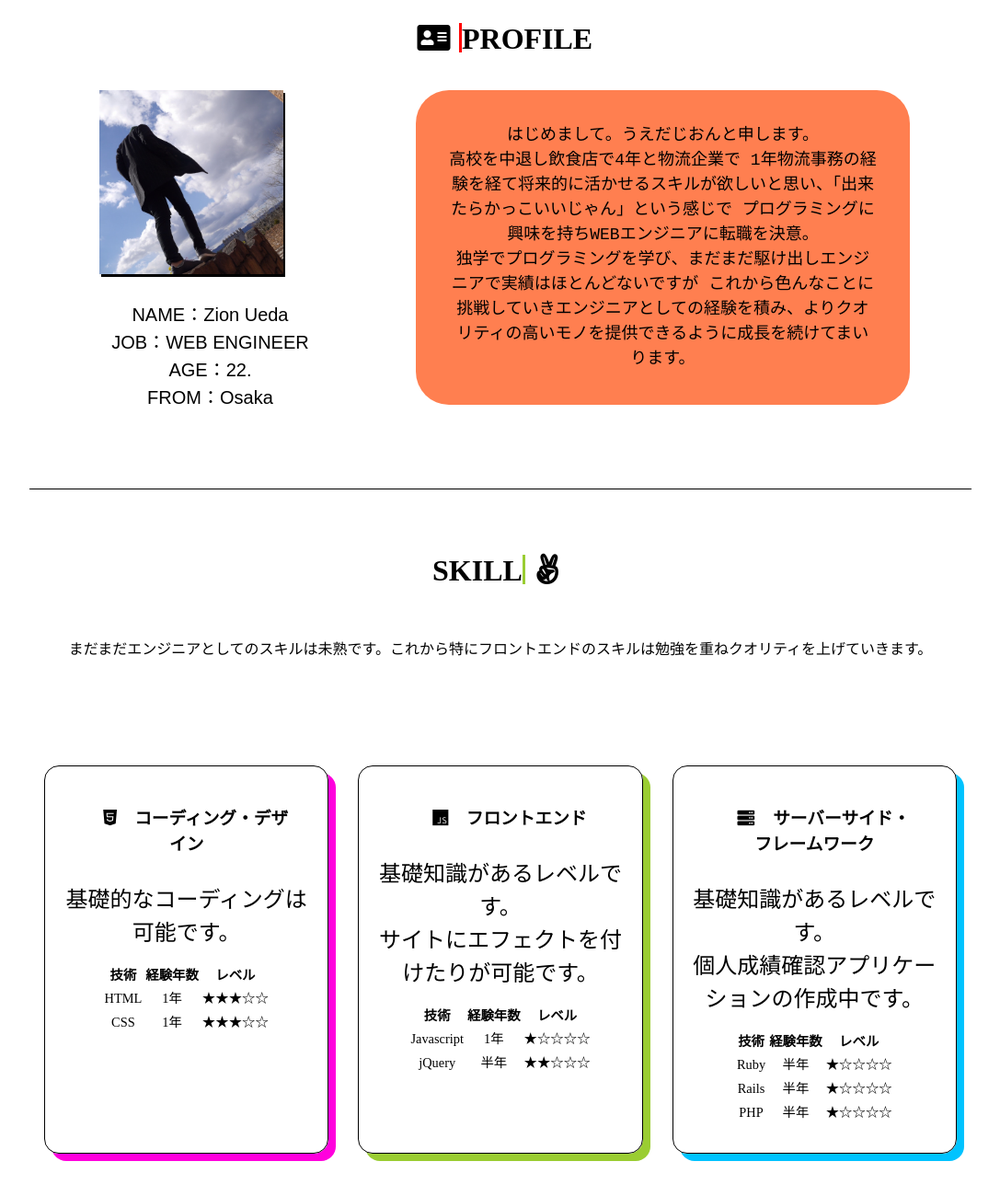
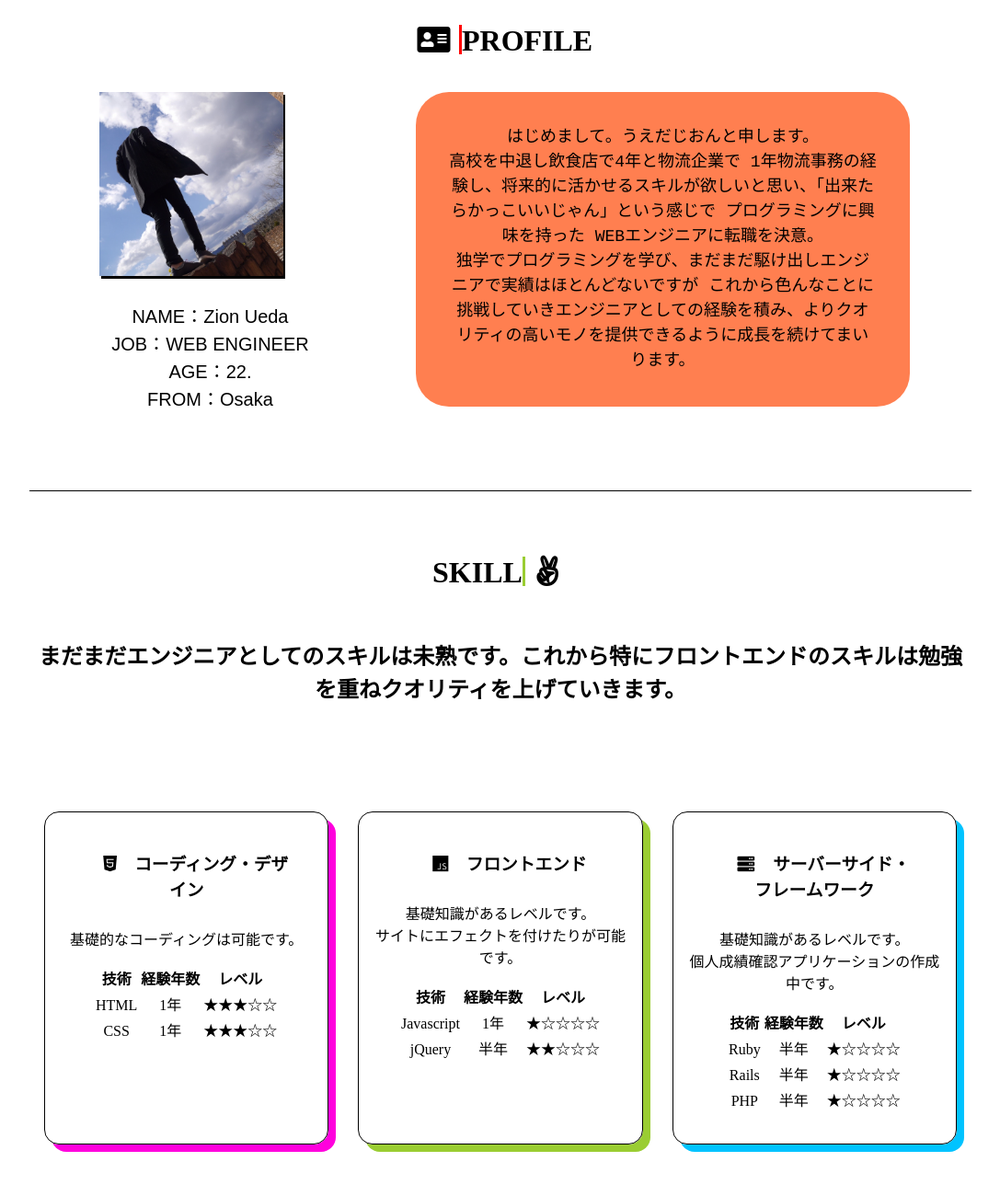
Before and after one commit to NoizzioN/portfolio_uz, a plain HTML site: page index.html in a window 1280 px wide. Shown: the part 820-2120 px from the top of the page at 92% size, without its empty margins (96-1183 px from the left). Drawn offline with Linux system fonts and the light colour scheme; a web font is replaced by a local one.

Commit message:
Add files via upload

```diff
--- a/CSS/responsive.css
+++ b/CSS/responsive.css
@@ -59,9 +59,11 @@
     }
     .skill-data table {
         margin: 0 auto;
-        font-size: 0.9em;
+        font-size: 1em;
         padding: 1em 0;
-
+    }
+    .skill-data p {
+        font-size: 1em;
     }
     .works {
         display: flex;
--- a/CSS/stylesheet.css
+++ b/CSS/stylesheet.css
@@ -159,7 +159,7 @@ body {
     padding:10% 0 10% 0;
     background-image: url(../image/header.png);
     background-size: cover;
-    font-family: 'Segoe Script','Chalkduster';
+    font-family: 'Courier',sans-serif;
     text-align: center;
     max-height:100%;
 }
@@ -220,6 +220,7 @@ body {
     padding-top: 20px;
     font-size: 2em;
 }
+
 
 /*  プロフィール */
 #profile i {
--- a/index.html
+++ b/index.html
@@ -98,8 +98,9 @@
                     <div class="profile-text">
                         <div class="text-content">
                             <p>はじめまして。うえだじおんと申します。<br>高校を中退し飲食店で4年と物流企業で
-                                1年物流事務の経験を経て将来的に活かせるスキルが欲しいと思い、「出来たらかっこいいじゃん」という感じで
-                                プログラミングに興味を持ちWEBエンジニアに転職を決意。<br>独学でプログラミングを学び、まだまだ駆け出しエンジニアで実績はほとんどないですが
+                                1年物流事務の経験し、将来的に活かせるスキルが欲しいと思い、「出来たらかっこいいじゃん」という感じで
+                                プログラミングに興味を持った
+                                WEBエンジニアに転職を決意。<br>独学でプログラミングを学び、まだまだ駆け出しエンジニアで実績はほとんどないですが
                                 これから色んなことに挑戦していきエンジニアとしての経験を積み、よりクオリティの高いモノを提供できるように成長を続けてまいります。</p>
                         </div>
                     </div>
@@ -109,7 +110,7 @@
 
             <div class="skill-page page">
                 <h3 class="page-title" id="skill">SKILL<i class="fab fa-angellist fa-1.5x"></i></h3>
-                <div class="heading">まだまだエンジニアとしてのスキルは未熟です。これから特にフロントエンドのスキルは勉強を重ねクオリティを上げていきます。</div>
+                <div class="heading"><h1>まだまだエンジニアとしてのスキルは未熟です。これから特にフロントエンドのスキルは勉強を重ねクオリティを上げていきます。</h1></div>
                     <div class="skill-web">
                         <div class="skill-data design">
                             <h3><i class="fab fa-html5"></i>コーディング・デザイン</h3>
```
